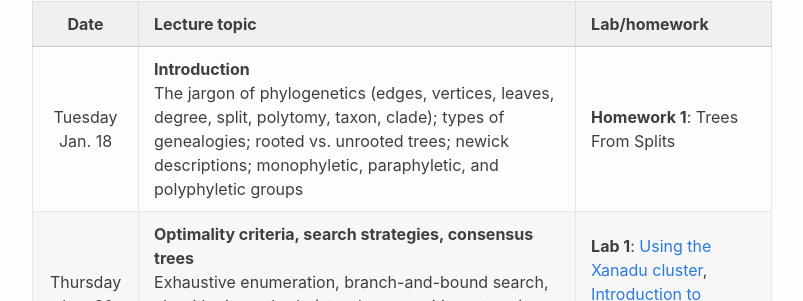
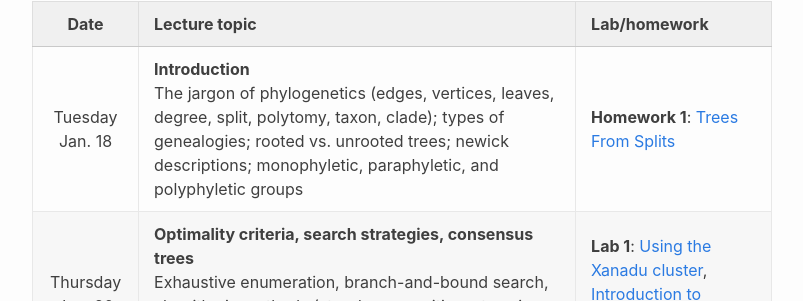
Before and after one commit to plewis/plewis.github.io, a Jekyll site: the page built from phylogenetics/phylogenetics2022.md, in a window 1280 px wide and 900 px high, scrolled down 439 px. Shown: the part 153-454 px from the top of the window, without its empty margins (238-1041 px from the left). Built offline with Jekyll 4.4.1, drawn with Linux system fonts in a browser that asks for light colours; emoji names are drawn with the system emoji font; part of the change alters nothing that is shown.

```diff
--- a/phylogenetics/phylogenetics2022.md
+++ b/phylogenetics/phylogenetics2022.md
@@ -15,7 +15,7 @@ This is a graduate-level course in phylogenetics, emphasizing primarily maximum
 
 Date        |  Lecture topic  |  Lab/homework
 :---------: | :-------------  | :------------
-Tuesday Jan. 18         | **Introduction**<br/>The jargon of phylogenetics (edges, vertices, leaves, degree, split, polytomy, taxon, clade); types of genealogies; rooted vs. unrooted trees; newick descriptions; monophyletic, paraphyletic, and polyphyletic groups | **Homework 1**: Trees From Splits
+Tuesday Jan. 18         | **Introduction**<br/>The jargon of phylogenetics (edges, vertices, leaves, degree, split, polytomy, taxon, clade); types of genealogies; rooted vs. unrooted trees; newick descriptions; monophyletic, paraphyletic, and polyphyletic groups | **Homework 1**: [Trees From Splits](https://hydrodictyon.eeb.uconn.edu/people/plewis/courses/phylogenetics/homeworks/2022/hw1_TreeFromSplits.pdf)
 Thursday Jan. 20        | **Optimality criteria, search strategies, consensus trees**<br/>Exhaustive enumeration, branch-and-bound search, algorithmic methods (star decomposition, stepwise addition, NJ), heuristic search strategies (NNI, SPR, TBR), evolutionary algorithms; consensus trees | **Lab 1**: [Using the Xanadu cluster](/xanadu/), [Introduction to PAUP*](/paup/), and [NEXUS file format](/nexus/)
 Tuesday Jan. 25         | **The parsimony criterion**<br/>Strict, semi-strict, and majority-rule consensus trees; maximum agreement subtrees; Camin-Sokal, Wagner, Fitch, Dollo, and transversion parsimony; step matrices and generalized parsimony | **Homework 2**: Parsimony
 Thursday Jan 27         | **Distance methods**<br/>Distance methods: least squares criterion, minimum evolution criterion, neighbor-joining | **Lab 2**: Searching
```
Also changed, not shown: 1 other file.
